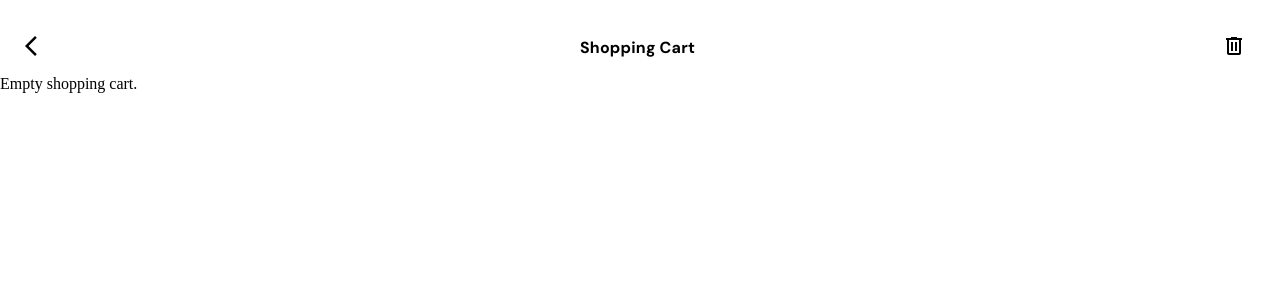
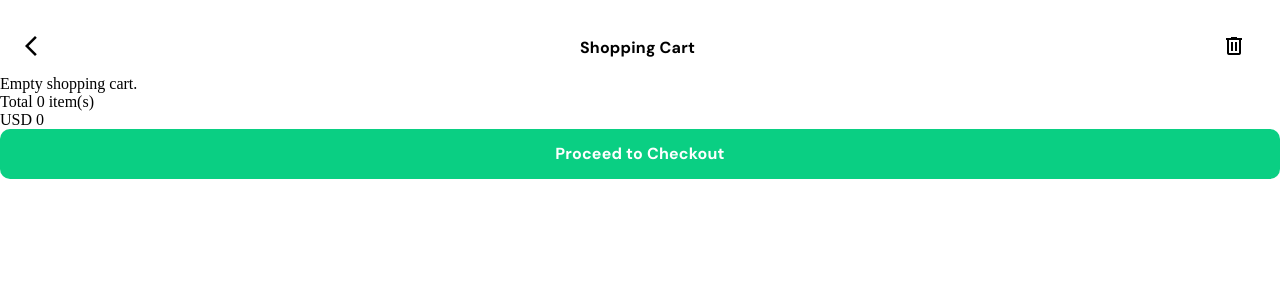
Before and after one commit to isabellaterssariol/challenge03, a React (Vite) app: page /cart in a window 1280 px wide. Shown: the top 300 px of the page. Built offline with nearby package versions, Linux system fonts and the light colour scheme; what reactfire would draw is missing.

Commit message:
Finalizing logic to CartPage.

```diff
--- a/src/components/CartContext.tsx
+++ b/src/components/CartContext.tsx
@@ -2,6 +2,7 @@ import { createContext, useState, useContext } from "react";
 
 interface ProductType {
     id: number;
+    price: string;
 }
 
 interface CartContextProps {
--- a/src/pages/CartPage.tsx
+++ b/src/pages/CartPage.tsx
@@ -1,6 +1,7 @@
 import Header from "../components/Header";
 import { useCartContext } from "../components/CartContext";
 import SearchCard from "../components/SearchCard";
+import Button from "../components/Button";
 
 const CartPage = () => {
   const { cartProducts, addToCart, removeFromCart, removeProduct, removeAll } = useCartContext();
@@ -19,7 +20,10 @@ const CartPage = () => {
   );
 
   const addOneProduct = (productId: number) => {
-    addToCart({ id: productId });
+    const productAdd = cartProducts.find((product) => product.id === productId);
+    if (productAdd) {
+      addToCart(productAdd);
+    }
   };
 
   const removeOneProduct = (productId: number) => {
@@ -28,6 +32,16 @@ const CartPage = () => {
 
   const removeProductFromCart = (productId: number) => {
     removeProduct(productId);
+  };
+
+  const totalItems = () => {
+    return cartProducts.length;
+  };
+
+  const totalPrice = () => {
+    return cartProducts.reduce((total, product) => {
+      return total + Math.round(parseFloat(product.price.replace("$", "")));
+    }, 0);
   };
 
   return (
@@ -52,6 +66,10 @@ const CartPage = () => {
           ))}
         </div>
       )}
+
+    <p>{`Total ${totalItems()} item(s)`}</p>
+    <p>{`USD ${totalPrice()}`}</p>
+    <Button text={"Proceed to Checkout"}/>
     </div>
   );
 };
```
